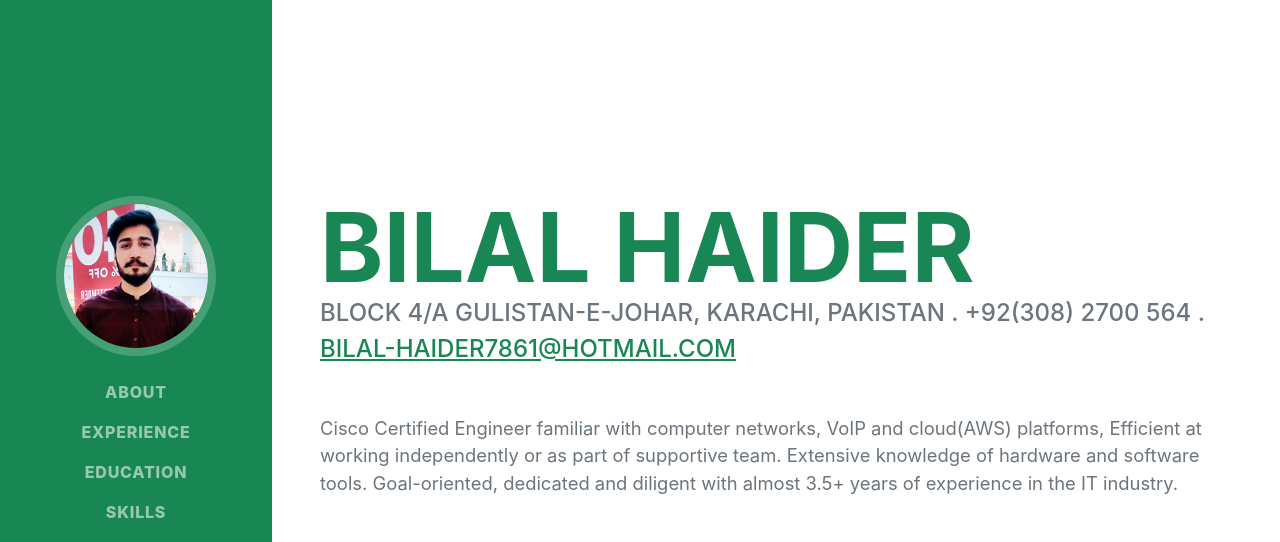
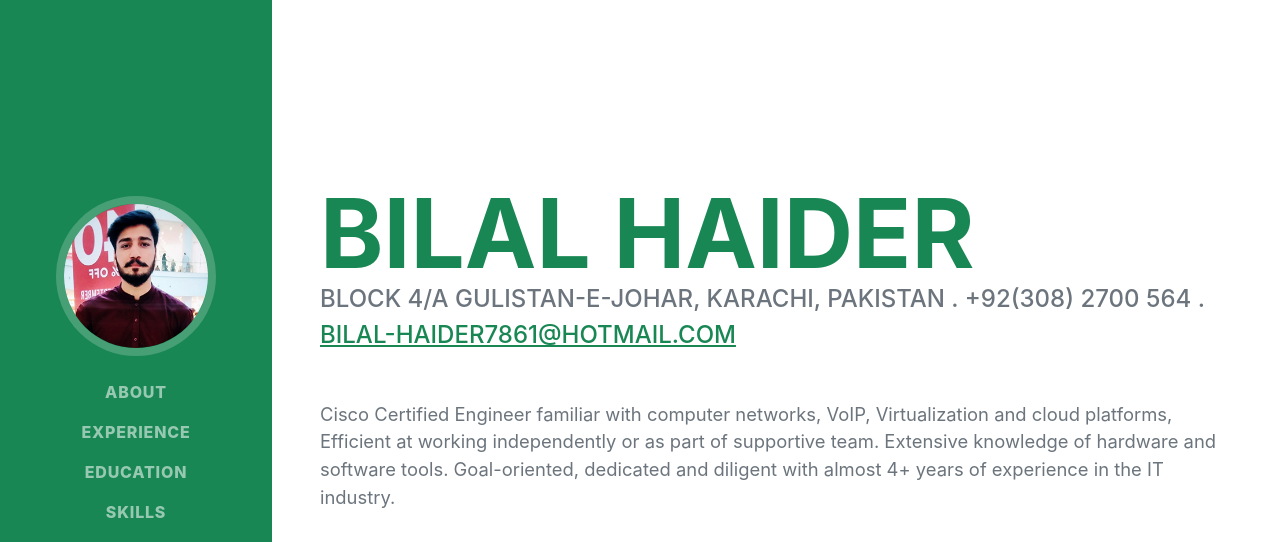
Before and after one commit to bilalhaider7861/bilalhaider7861.github.io, a plain HTML site: page index.html in a window 1280 px wide. Shown: the top 542 px of the page. Drawn offline with nearby package versions, Linux system fonts and the light colour scheme; a web font is replaced by a local one.

Commit message:
This commit will add updated to my resume

```diff
--- a/index.html
+++ b/index.html
@@ -46,7 +46,7 @@
                         Block 4/A Gulistan-e-Johar, Karachi, Pakistan . +92(308) 2700 564 .
                         <a href="mailto:name@email.com">Bilal-haider7861@hotmail.com</a>
                     </div>
-                    <p class="lead mb-5">Cisco Certified Engineer familiar with computer networks, VoIP and cloud(AWS) platforms, Efficient at working independently or as part of supportive team. Extensive knowledge of hardware and software tools. Goal-oriented, dedicated and diligent with almost 3.5+ years of experience in the IT industry.</p>
+                    <p class="lead mb-5">Cisco Certified Engineer familiar with computer networks, VoIP, Virtualization and cloud platforms, Efficient at working independently or as part of supportive team. Extensive knowledge of hardware and software tools. Goal-oriented, dedicated and diligent with almost 4+ years of experience in the IT industry.</p>
                     <div class="social-icons">
                         <a class="social-icon" href="https://www.linkedin.com/in/bilal-haider-5b2b42133/"><i class="fab fa-linkedin-in"></i></a>
                         <a class="social-icon" href="https://github.com/bilalhaider7861"><i class="fab fa-github"></i></a>
```
